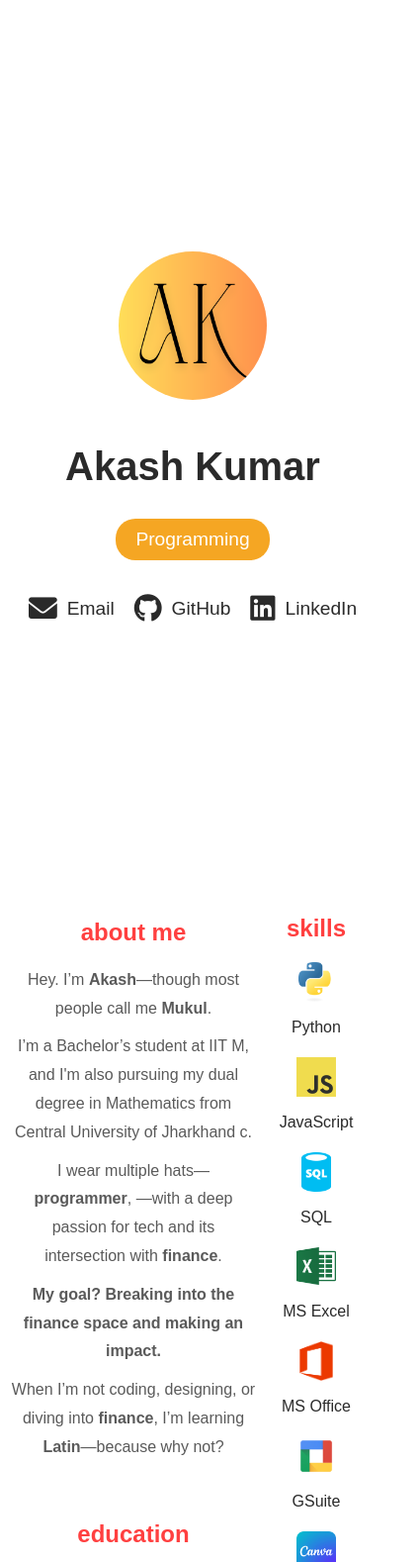
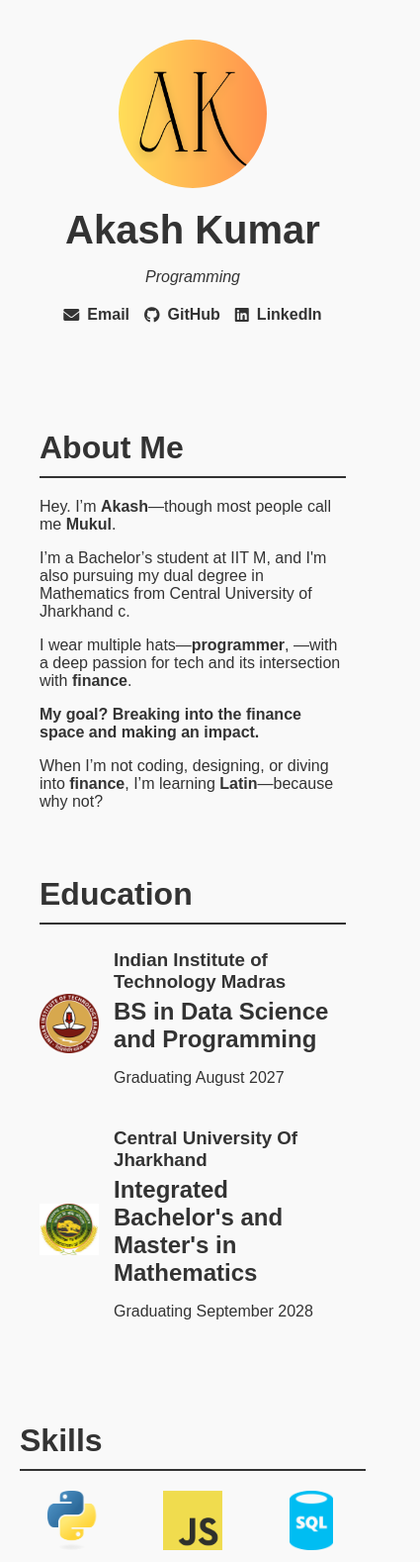
Before and after one commit to Akash-mukul28/portfolio, a plain HTML site: page index.html in a window 390 px wide. Shown: the top 1578 px of the page at 99% size, 425 px wide, since content can reach past the window. Drawn offline with Linux system fonts and the light colour scheme.

Commit message:
Update styles.css

```diff
--- a/styles.css
+++ b/styles.css
@@ -1,361 +1,155 @@
 body {
+    font-family: Arial, sans-serif;
     margin: 0;
     padding: 0;
-    font-family: Arial, sans-serif;
-    background: #ffffff;
-    background-attachment: fixed;
+    background-color: #f9f9f9;
+    color: #333;
 }
 
 main {
-    display: flex;
-    flex-direction: column;
-    min-height: 100vh;
+    padding-bottom: 40px;
 }
 
 .section {
-    min-height: 100vh;
-    display: flex;
-    justify-content: center;
-    align-items: center;
     padding: 40px 20px;
 }
 
 .container {
-    text-align: center;
-    max-width: 1200px;
-    width: 100%;
+    max-width: 1100px;
+    margin: 0 auto;
+    padding: 0 20px;
 }
 
-#hero .container {
-    display: flex;
-    flex-direction: column;
-    align-items: center;
-}
-
-/* Updated Hero Section Styles */
 .profile-img {
-    width: 200px; /* Increased from 150px */
-    height: 200px; /* Increased from 150px */
+    width: 150px;
     border-radius: 50%;
-    margin-bottom: 30px; /* Increased from 20px for better spacing */
+    display: block;
+    margin: 0 auto 20px;
 }
 
 .name {
-    font-size: 3.5em; /* Increased from 2.5em */
-    margin: 15px 0; /* Increased from 10px for better spacing */
-    color: #2a2a2a;
+    text-align: center;
+    font-size: 2.5em;
+    margin: 10px 0;
 }
 
 .tagline {
-    background-color: #f5a623;
-    color: #fff;
-    padding: 15px 30px; /* Increased from 10px 20px */
-    border-radius: 25px; /* Increased from 20px for proportionality */
-    display: inline-block;
-    font-size: 1.5em; /* Increased from 1.2em */
-    margin: 15px 0; /* Increased from 10px for better spacing */
+    text-align: center;
+    font-style: italic;
+    margin-bottom: 20px;
 }
 
 .contact-links {
     display: flex;
     justify-content: center;
-    gap: 30px; /* Increased from 20px for better spacing */
-    margin-top: 30px; /* Increased from 20px for better spacing */
+    flex-wrap: wrap;
+    gap: 15px;
 }
 
 .contact-item {
+    text-decoration: none;
+    color: #333;
     display: flex;
     align-items: center;
-    gap: 10px; /* Increased from 8px for better spacing */
-    text-decoration: none;
-    color: #2a2a2a;
-    font-size: 1.4em; /* Increased from 1.1em */
+    gap: 8px;
+    font-weight: bold;
 }
 
-.contact-item i {
-    font-size: 1.8em; /* Increased from 1.3em */
-}
-
-.contact-item:hover {
-    color: #f5a623;
-}
-
-#details .container {
-    text-align: left;
-}
-
-/* About Me Section Styling */
 .category {
     margin-bottom: 40px;
 }
 
-.category p {
-    font-size: 1.1em;
-    color: #5a5a5a;
-    line-height: 1.8;
-    margin: 10px 0;
-    text-align: left;
-    max-width: 800px; /* Limits width for readability */
-    margin-left: auto;
-    margin-right: auto;
+.category-title {
+    font-size: 2em;
+    border-bottom: 2px solid #333;
+    padding-bottom: 10px;
+    margin-bottom: 20px;
+    text-transform: capitalize;
 }
 
-.category-title {
-    font-size: 2em;
-    color: #ff4040;
-    text-transform: lowercase;
-    margin-bottom: 20px;
-    text-align: center;
+.side-by-side {
+    display: flex;
+    flex-wrap: wrap;
+    justify-content: space-between;
+    gap: 40px;
 }
 
-/* Side-by-side layout */
-.side-by-side {
-    display: flex;
-    justify-content: space-between;
-    gap: 60px; /* Increased gap for more spacing between left and right sections */
-    margin-bottom: 40px;
-}
-
-.category-left,
-.category-right {
-    flex: 1;
-    min-width: 0;
+.category-left, .category-right {
+    flex: 1 1 48%;
 }
 
 .item {
     display: flex;
     align-items: center;
     margin-bottom: 20px;
-    transition: transform 0.3s ease, box-shadow 0.3s ease;
-}
-
-.item:hover {
-    transform: translateY(-5px);
-    box-shadow: 0 4px 8px rgba(0, 0, 0, 0.1);
 }
 
 .item-logo {
-    width: 50px;
-    height: 50px;
+    width: 60px;
+    height: 60px;
+    object-fit: contain;
     margin-right: 15px;
-    border-radius: 50%;
 }
 
-.item-details h3 {
-    font-size: 1.2em;
-    margin: 0;
-    color: #2a2a2a;
-}
-
-.item-details p {
+.item-details h3, .item-details h2 {
     margin: 5px 0;
-    color: #5a5a5a;
 }
 
 .skills-grid {
-    display: grid;
-    grid-template-columns: repeat(auto-fit, minmax(80px, 1fr));
-    gap: 15px;
-    justify-items: center;
+    display: flex;
+    flex-wrap: wrap;
+    justify-content: center;
+    gap: 20px;
+    text-align: center;
 }
 
 .skill-item {
-    text-align: center;
+    display: flex;
+    flex-direction: column;
+    align-items: center;
+    width: 100px;
 }
 
 .skill-logo {
-    width: 30px;
-    height: 30px;
-    margin-bottom: 8px;
+    width: 60px;
+    height: 60px;
     object-fit: contain;
-    transition: transform 0.3s ease;
+    margin-bottom: 10px;
 }
 
-.skill-logo:hover {
-    transform: scale(1.2);
+.project-item, .cert-item {
+    text-align: center;
+    margin-bottom: 30px;
 }
 
-.skill-item p {
-    margin: 0;
-    color: #2a2a2a;
-    font-size: 0.9em;
+.project-img, .cert-img {
+    max-width: 100%;
+    height: auto;
+    border-radius: 10px;
+    margin-bottom: 10px;
 }
 
-#projects-certs {
-    /* No background color specified, so it inherits from the body */
-}
-
-.projects-grid {
-    display: grid;
-    grid-template-columns: repeat(auto-fit, minmax(250px, 1fr));
-    gap: 20px;
-    margin-top: 20px;
+.live-link-button, .image-link {
+    display: inline-block;
+    padding: 8px 16px;
+    background-color: #333;
+    color: white;
+    text-decoration: none;
+    border-radius: 5px;
+    margin-top: 10px;
 }
 
 .certs-grid {
-    display: grid;
-    grid-template-columns: repeat(auto-fit, minmax(300px, 1fr));
-    gap: 20px;
-    margin-top: 20px;
-}
-
-.project-item,
-.cert-item {
-    padding: 20px;
-    border: 1px solid #ddd;
-    border-radius: 8px;
-    text-align: center;
-}
-
-.project-img {
-    width: 250px;
-    height: 200px;
-    object-fit: contain;
-    margin-bottom: 15px;
-    transition: transform 0.3s ease;
-}
-
-.project-img:hover {
-    transform: scale(1.05);
-}
-
-.cert-img {
-    width: 300px;
-    height: auto;
-    object-fit: contain;
-    margin-bottom: 15px;
-    transition: transform 0.3s ease;
-    border-radius: 10px;
-}
-
-.cert-img:hover {
-    transform: scale(1.05);
-}
-
-.image-link {
-    display: block;
-    text-decoration: none;
-}
-
-.project-item h3,
-.cert-item p {
-    margin: 5px 0;
-}
-
-.live-link-button {
-    display: inline-block;
-    padding: 10px 20px;
-    background-color: #f5a623;
-    color: #fff;
-    text-decoration: none;
-    border-radius: 5px;
-    margin-top: 15px;
-}
-
-.live-link-button:hover {
-    background-color: #e0941f;
+    display: flex;
+    flex-wrap: wrap;
+    justify-content: center;
+    gap: 30px;
 }
 
 footer {
+    background-color: #333;
+    color: white;
     padding: 20px 0;
-    background: linear-gradient(135deg, #f7d9e6 0%, #e9d5f7 100%);
-    display: flex;
-    justify-content: center;
-    align-items: center;
+    text-align: center;
+    font-size: 0.9em;
 }
-
-footer .container {
-    display: flex;
-    justify-content: center;
-    align-items: center;
-}
-
-footer p {
-    margin: 0;
-    color: #2a2a2a;
-    font-size: 1em;
-}
-
-@media (max-width: 768px) {
-    .side-by-side {
-        flex-direction: column;
-        gap: 20px;
-    }
-
-    .category-left,
-    .category-right {
-        width: 100%;
-    }
-
-    .skills-grid {
-        grid-template-columns: repeat(auto-fit, minmax(100px, 1fr));
-    }
-
-    .skill-logo {
-        width: 40px;
-        height: 40px;
-        object-fit: contain;
-    }
-
-    .item-logo {
-        width: 60px;
-        height: 60px;
-    }
-
-    .section {
-        padding: 20px 10px;
-    }
-
-    .category-title {
-        font-size: 1.5em;
-    }
-
-    .item {
-        margin-bottom: 15px;
-    }
-
-    .cert-img {
-        width: 200px;
-        height: auto;
-        border-radius: 10px;
-    }
-
-    .certs-grid {
-        grid-template-columns: repeat(auto-fit, minmax(200px, 1fr));
-    }
-
-    /* Adjust About Me text for smaller screens */
-    .category p {
-        font-size: 1em;
-        text-align: center; /* Center text on mobile for better readability */
-    }
-
-    /* Adjust Hero Section for smaller screens */
-    .profile-img {
-        width: 150px; /* Slightly larger than original but smaller than desktop */
-        height: 150px;
-    }
-
-    .name {
-        font-size: 2.5em; /* Reduced from 3.5em for mobile */
-    }
-
-    .tagline {
-        font-size: 1.2em; /* Reduced from 1.5em for mobile */
-        padding: 10px 20px; /* Reduced from 15px 30px */
-        border-radius: 20px; /* Reduced from 25px */
-    }
-
-    .contact-item {
-        font-size: 1.2em; /* Slightly reduced from 1.4em */
-    }
-
-    .contact-item i {
-        font-size: 1.5em; /* Slightly reduced from 1.8em */
-    }
-
-    .contact-links {
-        gap: 20px; /* Reduced from 30px */
-        margin-top: 20px; /* Reduced from 30px */
-    }
-}
```
